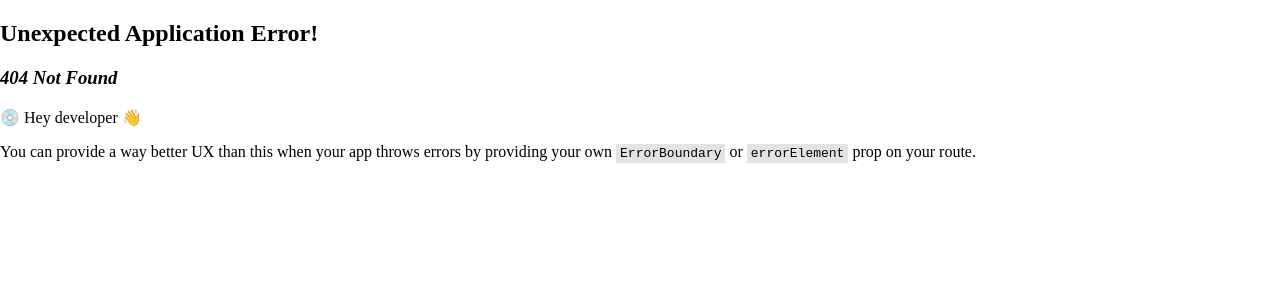
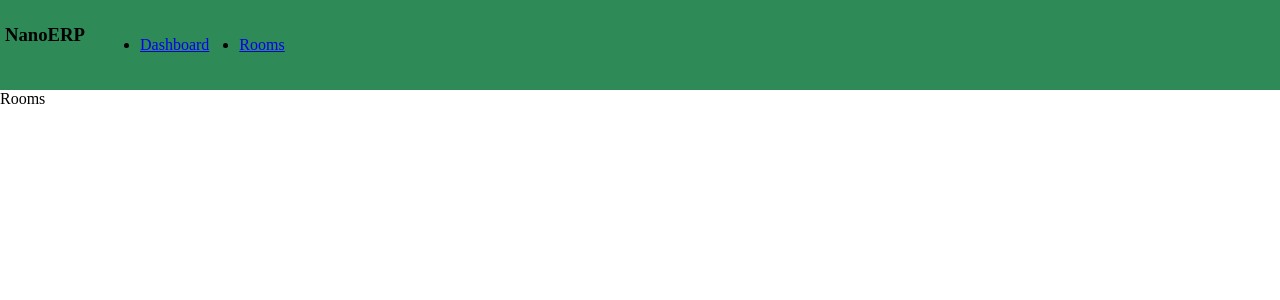
Before and after one commit to greyscrippt/pancakes-erp, a React (Vite) app: page /rooms in a window 1280 px wide. Before the commit this address had no page. Shown: the top 300 px of the page. Built offline with nearby package versions, Linux system fonts and the light colour scheme.

Commit message:
Further developed the navbar

```diff
--- a/src/App.tsx
+++ b/src/App.tsx
@@ -1,5 +1,6 @@
 import { Outlet } from "react-router-dom";
 import "./styles.css";
+import { Link } from "react-router-dom";
 
 function App() {
   return (
@@ -8,6 +9,15 @@ function App() {
         <h3>
           NanoERP
         </h3>
+
+        <ul className="navbar-links">
+          <li>
+            <Link to="/">Dashboard</Link>
+          </li>
+          <li>
+            <Link to="/rooms">Rooms</Link>
+          </li>
+        </ul>
       </nav>
 
       <Outlet />
--- /dev/null
+++ b/src/pages/Dashboard.tsx
@@ -0,0 +1,7 @@
+function Dashboard() {
+    return(
+        <div>
+            Hello
+        </div>
+    );
+} export default Dashboard;
--- /dev/null
+++ b/src/pages/Rooms.tsx
@@ -0,0 +1,5 @@
+function Rooms() {
+    return(
+        <div>Rooms</div>
+    );
+} export default Rooms;
--- a/src/styles.css
+++ b/src/styles.css
@@ -3,9 +3,17 @@ body {
 }
 
 .navbar {
-    position: absolute;
+    display: flex;
     width: 100vw;
     height: auto;
     padding: 5px;
     background-color: seagreen;
 }
+
+.navbar-links {
+    display: flex;
+}
+
+.navbar-links li {
+    margin: 15px;
+}
```
Also changed, not shown: src/main.tsx (+13 -1 lines).
